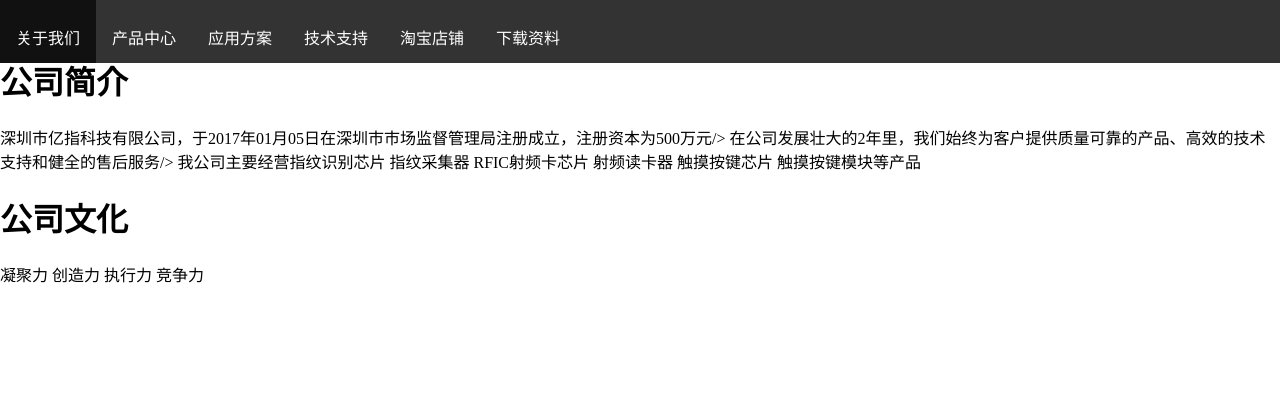
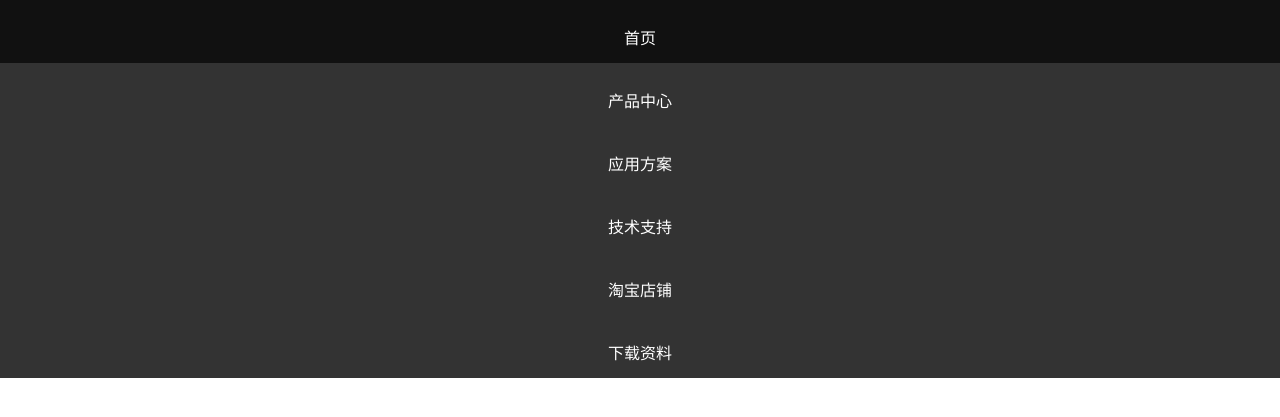
Before and after one commit to easyfp/easyfp.github.io, a Jekyll site: the page about.html, which Jekyll copies as it is, in a window 1280 px wide. Shown: the top 417 px of the page. Built offline with Jekyll 4.4.1, drawn with Linux system fonts in a browser that asks for light colours.

Commit message:
Update about.html

```diff
--- a/about.html
+++ b/about.html
@@ -19,7 +19,7 @@
 }
 
 li {
-    float: left;
+    float: ringt;
 }
 
 li a {
@@ -47,7 +47,7 @@
         <div class="collapse navbar-collapse" id="bs-example-navbar-collapse-2">
             <ul class="nav navbar-nav navbar-right">
                 <li>
-                    <a class="page-scroll" style="padding-top:25px;" href="/about.html">关于我们</a>
+                    <a class="page-scroll" style="padding-top:25px;" href="http://www.fppass.com">首页</a>
                 </li>
                 <li>
                     <a class="page-scroll"  style="padding-top:25px;" href="#services">产品中心</a>
```
